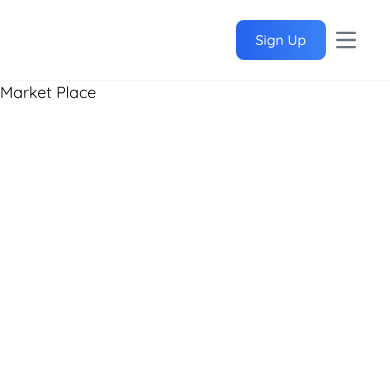
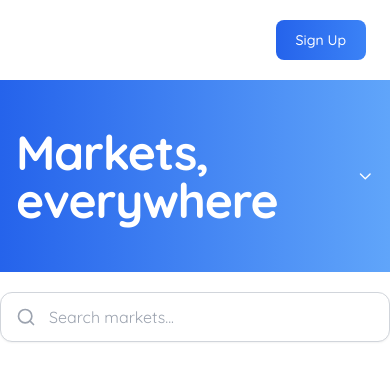
Before and after one commit to pratee-k-umar/PortfolioT, a Next.js app: page /market in a window 390 px wide. Shown: the top 380 px of the page. Built offline with nearby package versions, Linux system fonts and the light colour scheme; no server answers.

Commit message:
Market HeroSection and Authentication Issues Resolved.

```diff
--- a/app/api/auth/[...nextauth]/route.js
+++ b/app/api/auth/[...nextauth]/route.js
@@ -47,6 +47,7 @@ const authOptions = {
       return token;
     },
     async session({ session, token }) {
+      try {
         const sessionUser = await User.findOne({
           email: token.email
         });
@@ -56,6 +57,10 @@ const authOptions = {
           email: sessionUser.email,
         };
         return session;
+      } catch (error) {
+        console.error("Session callback error:", error);
+        return session;
+      }
     },
   },
 
--- a/app/auth/signin/page.jsx
+++ b/app/auth/signin/page.jsx
@@ -1,12 +1,14 @@
 "use client";
 
-import { useRouter } from "next/navigation";
+import { useRouter, redirect } from "next/navigation";
 import { useState } from "react";
 import { EyeIcon, EyeOffIcon } from "lucide-react";
 import { validate } from "@/utils/validator";
+import { useSession } from "next-auth/react";
 
 export default function SignIn() {
   const router = useRouter();
+  const { data: session } = useSession()
   const [error, setError] = useState("");
   const [showPassword, setShowPassword] = useState(false);
   const [loadingState, setLoadingState] = useState({
@@ -55,6 +57,7 @@ export default function SignIn() {
       setLoadingState({ isLoading: false, message: "" });
     }
   };
+  if(session) redirect(`/profile/${session?.user?.name}`);
   return (
     <div className="min-h-screen flex items-center justify-center bg-gray-100">
       <div className="bg-white p-8 rounded-lg shadow-md w-full max-w-md">
--- a/app/auth/signup/page.jsx
+++ b/app/auth/signup/page.jsx
@@ -1,12 +1,13 @@
 "use client";
 
-import { signIn } from "next-auth/react";
+import { signIn, useSession } from "next-auth/react";
 import { useRouter } from "next/navigation";
 import { useState, useEffect } from "react";
 import { EyeIcon, EyeOffIcon } from "lucide-react";
 
 export default function SignUp() {
   const router = useRouter();
+  const { data: session } = useSession();
   const [error, setError] = useState("");
   const [showPassword, setShowPassword] = useState(false);
   const [loadingState, setLoadingState] = useState({
@@ -17,6 +18,11 @@ export default function SignUp() {
     CredentialsSignin: "Invalid email or password",
     Default: "An error occurred during sign in",
   };
+  useEffect(() => {
+    if (session) {
+      router.push(`/profile/${session?.user?.name}`);
+    }
+  }, [session, router]);
   const validateForm = (credentials) => {
     if (!credentials.email) {
       setError("Email is required");
@@ -46,17 +52,18 @@ export default function SignUp() {
     try {
       const result = await signIn("credentials", {
         ...credentials,
-        redirect: false,
-        callbackUrl: "/",
+        redirect: false
       });
       if (result?.error) {
         setError(errorMessages[result.error] || errorMessages.Default);
+      } else if (result?.ok) {
+        router.push(result.url || "/");
       } else {
-        router.push("/");
+        throw new Error("Unexpected error");
       }
     } catch (error) {
       setError("An unexpected error occurred");
-      console.log(error)
+      console.log(error);
     } finally {
       setLoadingState({ isLoading: false, message: "" });
     }
--- a/app/market/page.jsx
+++ b/app/market/page.jsx
@@ -1,7 +1,78 @@
+"use client";
+
+import { useEffect, useState } from "react";
+import { Search } from "lucide-react";
+import { useSession } from "next-auth/react";
+import { redirect } from "next/navigation";
+
 export default function Market() {
+  const { data: session } = useSession()
+  const [search, setSearch] = useState("");
+  const [stocks, setStocks] = useState([]);
+  const [filteredStocks, setFilteredStocks] = useState([]);
+  const base_url = "https://finnhub.io/api/v1";
+  useEffect(() => {
+    const fetchStocks = async () => {
+      try {
+        const exchanges = ["US", "NSE", "LSE"];
+        const res = exchanges.map((exchange) =>
+          fetch(`${base_url}/stock/symbol?exchange=${exchange}&token=${process.env.FINNHUB_API_KEY}`)
+        );
+        const data = await res.json();
+        setStocks(data);
+      } catch (error) {
+        console.log(error);
+      }
+    };
+    fetchStocks();
+  }, []);
+  // useEffect(() => {
+  //   const lowercasedSearch = search.toLowerCase()
+  //   const filtered = stocks.filter(stock => {
+  //     stock.description.toLowerCase().includes(lowercasedSearch) || stock.symbol.toLowerCase().includes(lowercasedSearch)
+  //   })
+  //   setFilteredStocks(filtered)
+  // }, [search, stocks])
+  console.log(stocks);
+  // if(!session) redirect("/auth/signup")
   return (
     <div>
-      <h1>Market Place</h1>
+      <div className="bg-gradient-to-r from-blue-600 to-blue-400 text-white py-12 px-4 relative overflow-hidden">
+        <div className="max-w-6xl mx-auto space-y-8">
+          <div className="flex items-center justify-center gap-5">
+            <h1 className="text-5xl font-bold tracking-tight">
+              Markets, everywhere
+            </h1>
+            <svg
+              className="w-6 h-6 transform transition-transform duration-300"
+              fill="none"
+              stroke="currentColor"
+              viewBox="0 0 24 24"
+            >
+              <path
+                strokeLinecap="round"
+                strokeLinejoin="round"
+                strokeWidth={2}
+                d="M19 9l-7 7-7-7"
+              />
+            </svg>
+          </div>
+        </div>
+      </div>
+      <div className="container mt-5">
+        <div className="transform transition-all duration-300">
+          <div className="relative max-w-2xl mx-auto">
+            <input
+              type="text"
+              value={search}
+              onChange={(e) => setSearch(e.target.value)}
+              placeholder="Search markets..."
+              className="w-full px-4 py-3 pl-12 bg-white rounded-xl border border-gray-300 focus:border-gray-400 focus:ring-2 focus:ring-gray-200 transition-all outline-none text-gray-800 placeholder-gray-400 shadow-sm"
+            />
+            <Search className="absolute left-4 top-1/2 transform -translate-y-1/2 text-gray-400 w-5 h-5" />
+          </div>
+        </div>
+      </div>
     </div>
-  )
+  );
 }
--- a/app/profile/[name]/page.jsx
+++ b/app/profile/[name]/page.jsx
@@ -1,7 +1,7 @@
 "use client";
 
 import { useSession } from "next-auth/react";
-import { useRouter } from "next/navigation";
+import { redirect, useRouter } from "next/navigation";
 import { useState, useEffect } from "react";
 import { EyeIcon, EyeOffIcon } from "lucide-react";
 import { validate } from "@/utils/validator";
@@ -31,7 +31,6 @@ export default function Profile() {
     }
     return nameParts[0][0] + nameParts[nameParts.length - 1][0];
   };
-
   useEffect(() => {
     const fetchUser = async () => {
       const res = await fetch(`/api/user/${userData?.id}`);
@@ -40,7 +39,6 @@ export default function Profile() {
     };
     fetchUser();
   }, [session]);
-
   const formatDate = (dateString) => {
     const options = {
       year: "numeric",
@@ -49,7 +47,6 @@ export default function Profile() {
     };
     return new Date(dateString).toLocaleDateString(undefined, options);
   };
-
   const handleUpdate = async (e) => {
     e.preventDefault();
     setLoadingState({ isLoading: true, message: "Updating..." });
@@ -84,7 +81,6 @@ export default function Profile() {
       setLoadingState({ isLoading: false, message: "" });
     }
   };
-
   const handleDelete = async (e) => {
     e.preventDefault();
     setDeleteLoading(true);
@@ -113,6 +109,7 @@ export default function Profile() {
       setDeleteLoading(false);
     }
   };
+  if (!session) redirect("/auth/signup");
 
   return (
     <div>
--- a/components/HeroSection.jsx
+++ b/components/HeroSection.jsx
@@ -84,7 +84,7 @@ const HeroSection = () => {
                 }hover:bg-blue-50 focus:outline-none focus:ring-2 focus:ring-blue-300 focus:ring-offset-2 active:scale-95`}
                 aria-label="Get Started"
               >
-                <span className="relative flex items-center">
+                <span className="relative flex items-center text-blue-600">
                   Get Started
                   <ArrowRight
                     className={`
--- a/components/Navbar.jsx
+++ b/components/Navbar.jsx
@@ -1,7 +1,6 @@
 "use client";
 
 import Link from "next/link";
-import { useState } from "react";
 import { useSession, signOut } from "next-auth/react";
 import { useRouter, usePathname } from "next/navigation";
 
@@ -9,10 +8,6 @@ const Navbar = () => {
   const router = useRouter();
   const { data: session } = useSession();
   const pathname = usePathname();
-  const [isMenuOpen, setIsMenuOpen] = useState(false);
-  const toggleMenu = () => {
-    setIsMenuOpen(!isMenuOpen);
-  };
   const initials = (name) => {
     if (!name) return "";
     const nameParts = name.trim().split(" ");
@@ -82,31 +77,6 @@ const Navbar = () => {
               )}
             </>
           )}
-          <button
-            type="button"
-            onClick={toggleMenu}
-            className="inline-flex items-center p-2 w-10 h-10 justify-center text-sm text-gray-500 rounded-lg md:hidden hover:bg-gray-100 focus:outline-none focus:ring-2 focus:ring-gray-200 dark:text-gray-400 dark:hover:bg-gray-700 dark:focus:ring-gray-600"
-            aria-controls="navbar-search"
-            aria-expanded={isMenuOpen}
-            aria-label="Toggle menu"
-          >
-            <span className="sr-only">Open main menu</span>
-            <svg
-              className="w-5 h-5"
-              aria-hidden="true"
-              xmlns="http://www.w3.org/2000/svg"
-              fill="none"
-              viewBox="0 0 17 14"
-            >
-              <path
-                stroke="currentColor"
-                strokeLinecap="round"
-                strokeLinejoin="round"
-                strokeWidth="2"
-                d="M1 1h15M1 7h15M1 13h15"
-              />
-            </svg>
-          </button>
         </div>
       </div>
     </nav>
```
Also changed, not shown: app/api/market/stocks/route.js (added, +13 -0 lines). Lines whose indentation alone changed are shown as unchanged.
